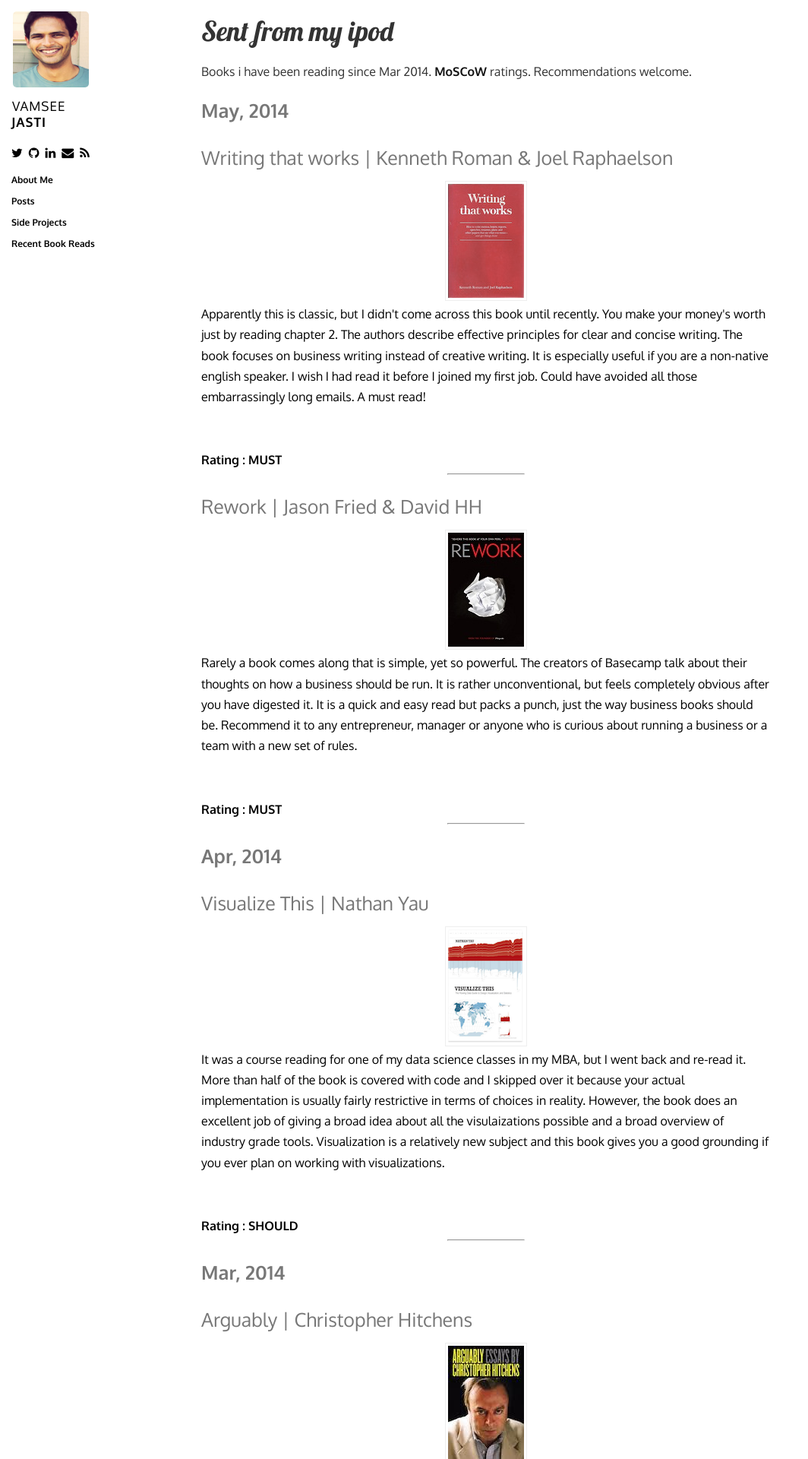
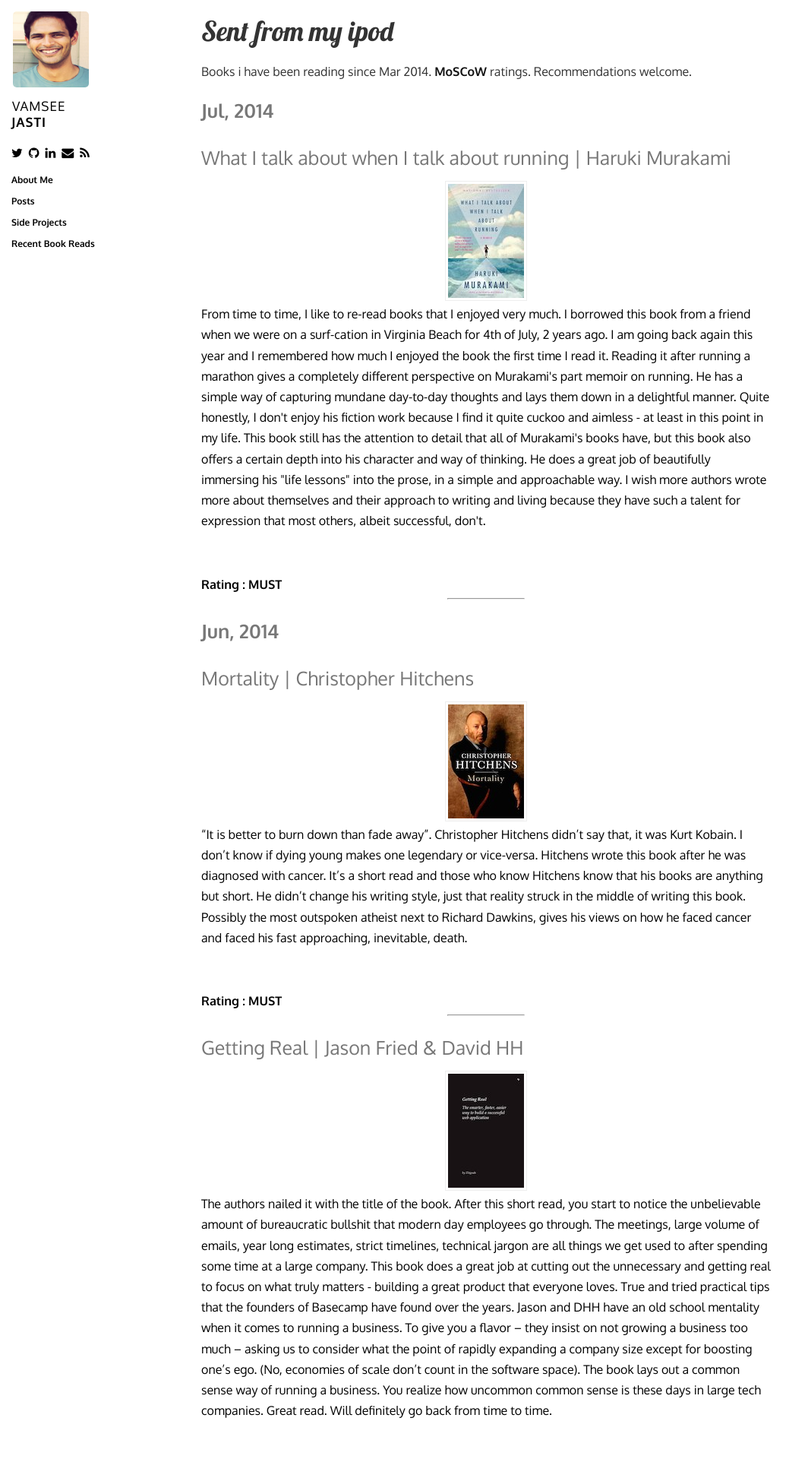
Before and after one commit to jasti/jasti.github.io, a Jekyll site: the page built from books.html, in a window 1280 px wide. Shown: the top 1920 px of the page at 76% size, without its empty margins (0-1064 px from the left). Built offline with Jekyll 4.4.1, drawn with Linux system fonts in a browser that asks for light colours; nearby versions of some CDN libraries; Markdown is read by kramdown in place of the engine named in the settings.

Commit message:
update books for jun & jul

```diff
--- a/books.html
+++ b/books.html
@@ -5,6 +5,49 @@
 <section class="content">
 <h1>{{ site.blog_name }} </h1>
 <h4> Books i have been reading since Mar 2014. <a href ="http://en.wikipedia.org/wiki/MoSCoW_method">MoSCoW</a> ratings. Recommendations welcome. </h4>
+
+<h3> <b> Jul, 2014 </b></h3>
+
+
+
+<h3>What I talk about when I talk about running | Haruki Murakami </h3>
+<center><a href="http://www.amazon.com/What-About-Running-Vintage-International/dp/0307389839"><img src="/images/books/running.jpg"> </a></center>
+<p>
+From time to time, I like to re-read books that I enjoyed very much. I borrowed this book from a friend when we were on a surf-cation in Virginia Beach for 4th of July, 2 years ago. I am going back again this year and I remembered how much I enjoyed the book the first time I read it. Reading it after running a marathon gives a completely different perspective on Murakami's part memoir on running. He has a simple way of capturing mundane day-to-day thoughts and lays them down in a delightful manner. Quite honestly, I don't enjoy his fiction work because I find it quite cuckoo and aimless - at least in this point in my life. This book still has the attention to detail that all of Murakami's books have, but this book also offers a certain depth into his character and way of thinking. He does a great job of beautifully immersing his "life lessons" into the prose, in a simple and approachable way. I wish more authors wrote more about themselves and their approach to writing and living because they have such a talent for expression that most others, albeit successful, don't.
+</p>
+<br>
+<br>
+<b>Rating : MUST </b>
+<hr width="100">
+
+<h3> <b> Jun, 2014 </b></h3>
+
+
+<h3>Mortality | Christopher Hitchens   </h3>
+<center><a href="http://www.amazon.com/Mortality-Christopher-Hitchens/dp/1455502758"><img src="/images/books/mortality.jpg"> </a></center>
+<p>
+“It is better to burn down than fade away”. Christopher Hitchens didn’t say that, it was Kurt Kobain. I don’t know if dying young makes one legendary or vice-versa. Hitchens wrote this book after he was diagnosed with cancer. It’s a short read and those who know Hitchens know that his books are anything but short. He didn’t change his writing style, just that reality struck in the middle of writing this book. Possibly the most outspoken atheist next to Richard Dawkins, gives his views on how he faced cancer and faced his fast approaching, inevitable, death.
+</p>
+<br>
+<br>
+<b>Rating : MUST </b>
+<hr width="100">
+
+
+
+
+<h3>Getting Real | Jason Fried & David HH   </h3>
+<center><a href="http://www.amazon.com/Getting-Real-Smarter-Successful-Application/dp/0578012812"><img src="/images/books/getting-real.jpg"> </a></center>
+<p>
+The authors nailed it with the title of the book. After this short read, you start to notice the unbelievable amount of bureaucratic bullshit that modern day employees go through.  The meetings, large volume of emails, year long estimates, strict timelines, technical jargon are all things we get used to after spending some time at a large company. This book does a great job at cutting out the unnecessary and getting real to focus on what truly matters - building a great product that everyone loves. True and tried practical tips that the founders of Basecamp have found over the years. Jason and DHH have an old school mentality when it comes to running a business. To give you a flavor – they insist on not growing a business too much – asking us to consider what the point of rapidly expanding a company size except for boosting one’s ego. (No, economies of scale don’t count in the software space). The book lays out a common sense way of running a business. You realize how uncommon common sense is these days in large tech companies. Great read. Will definitely go back from time to time.
+</p>
+<br>
+<br>
+<b>Rating : MUST </b>
+<hr width="100">
+
+
+
 
 <h3> <b> May, 2014 </b></h3>
 
--- a/css/base.css
+++ b/css/base.css
@@ -237,7 +237,7 @@
 }
 
 .content .listing {
-	margin: 10px 0 0 0;
+	margin: 5px 0 0 0;
 	padding: 0;
 	font-family: "Oxygen",Helvetica, sans-serif;
 }
@@ -248,9 +248,8 @@
 }
 
 .content .listing li {
-	font-size: 18px;
+	font-size: 15px;
 	list-style: none;
-	padding: 5px 3px;
 	margin: 0;
 	color: #777777;
 	border-bottom: 1px solid #eee;
```
Also changed, not shown: images/books/getting-real.jpg (added), images/books/mortality.jpg (added), images/books/running.jpg (added).
